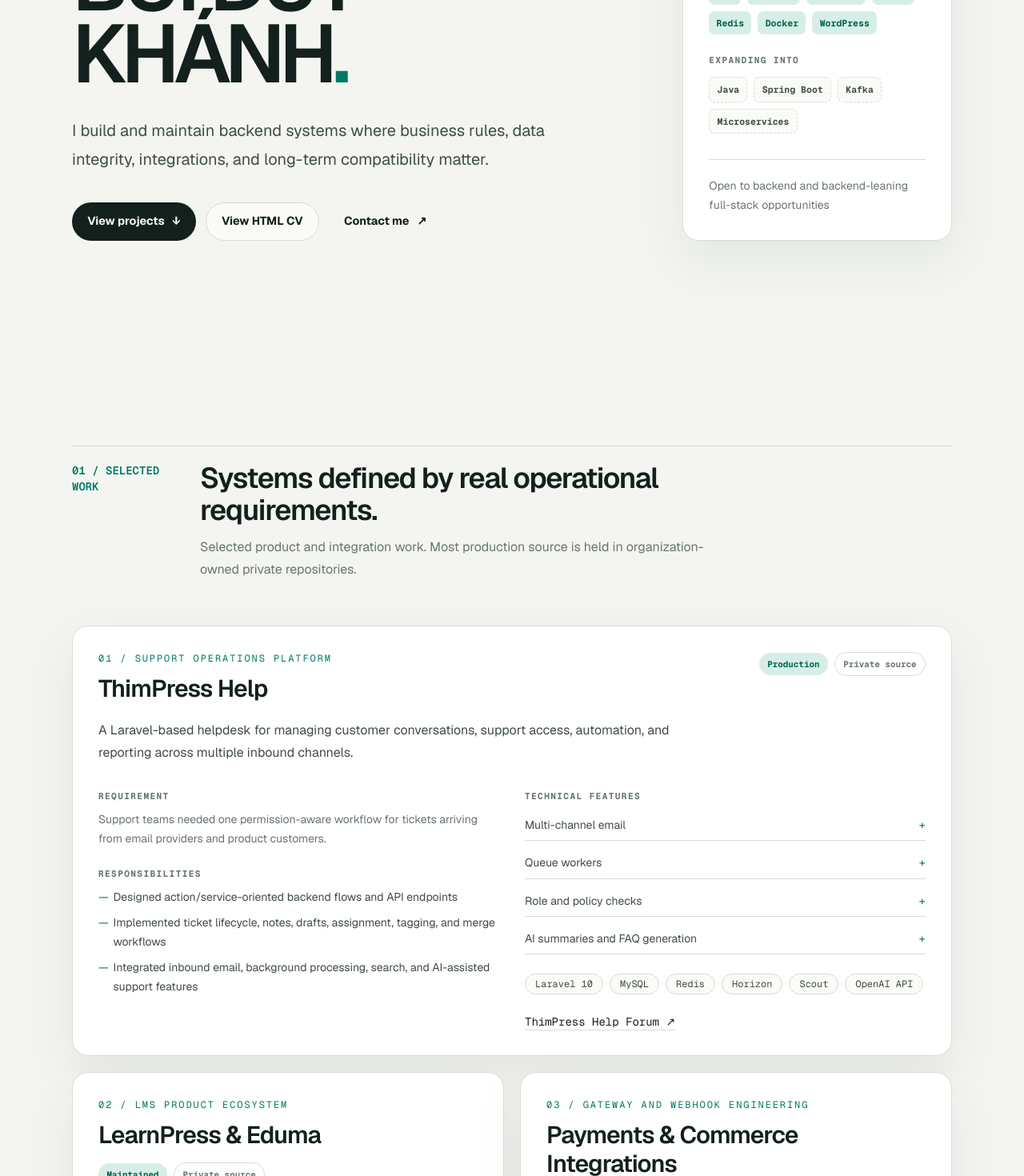
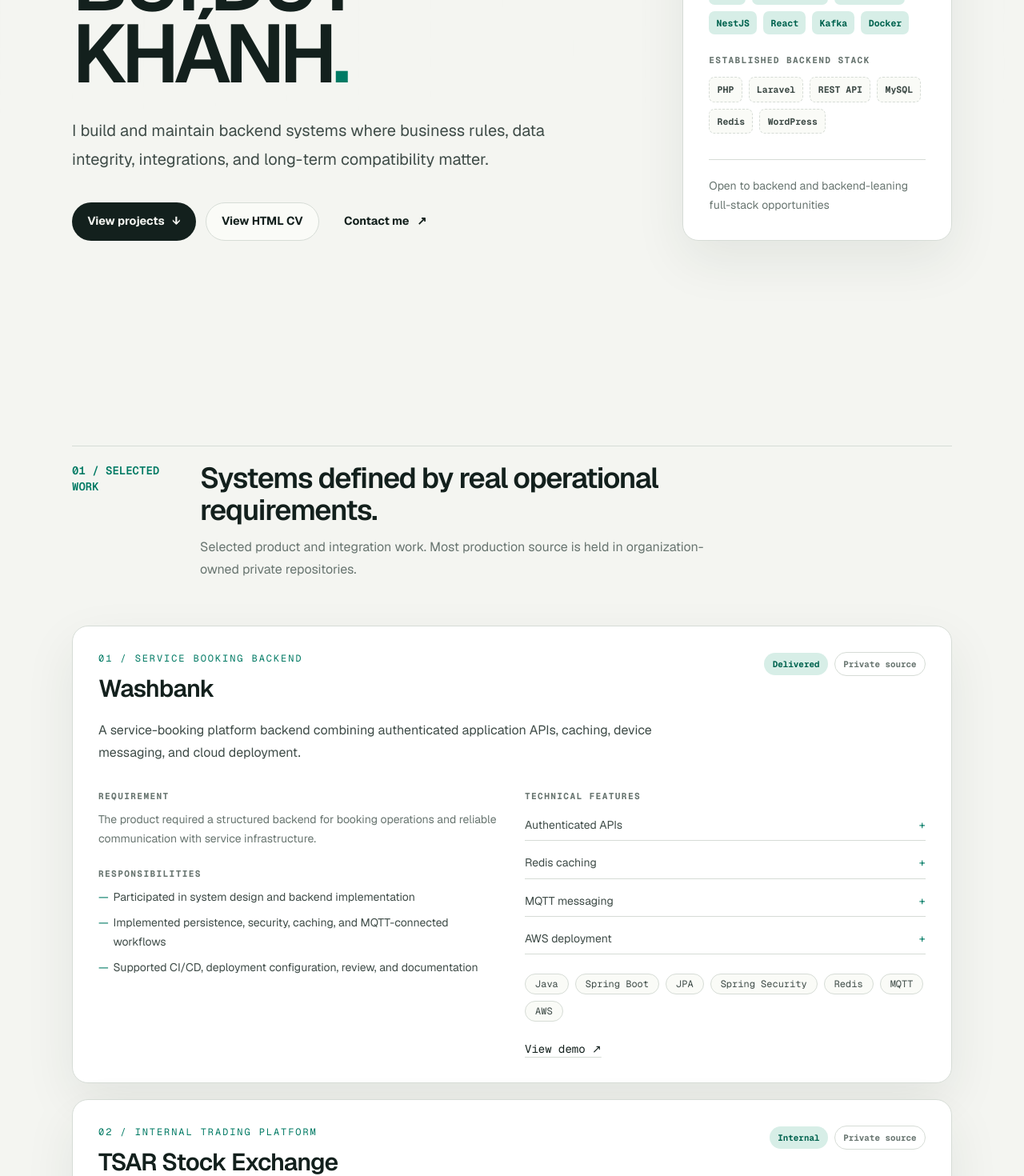
Before and after one commit to khanh510/bui-duy-khanh-portfolio, a Next.js app: page / in a window 1280 px wide. Shown: the part 460-1930 px from the top of the page at 80% size. Built offline with nearby package versions, Linux system fonts and the light colour scheme; no server answers.

Commit message:
Feature modern backend projects

```diff
--- a/src/components/sections/hero.tsx
+++ b/src/components/sections/hero.tsx
@@ -1,8 +1,8 @@
 import { Container } from "@/components/ui/container";
 import { profile } from "@/data/profile";
 
-const primaryStack = ["PHP", "Laravel", "REST API", "MySQL", "Redis", "Docker", "WordPress"];
-const expandingStack = ["Java", "Spring Boot", "Kafka", "Microservices"];
+const featuredProjectStack = ["Java", "Spring Boot", "TypeScript", "NestJS", "React", "Kafka", "Docker"];
+const establishedStack = ["PHP", "Laravel", "REST API", "MySQL", "Redis", "WordPress"];
 
 export function Hero() {
   return (
@@ -39,12 +39,12 @@
                 <dd className="mt-2 text-lg font-medium leading-7 text-[var(--heading)]">Backend logic, APIs, payments, integrations, production maintenance</dd>
               </div>
               <div>
-                <dt className="data-label">Core stack</dt>
-                <dd className="mt-3 flex flex-wrap gap-2">{primaryStack.map((item) => <span className="tech-chip" key={item}>{item}</span>)}</dd>
+                <dt className="data-label">Featured project stack</dt>
+                <dd className="mt-3 flex flex-wrap gap-2">{featuredProjectStack.map((item) => <span className="tech-chip" key={item}>{item}</span>)}</dd>
               </div>
               <div>
-                <dt className="data-label">Expanding into</dt>
-                <dd className="mt-3 flex flex-wrap gap-2">{expandingStack.map((item) => <span className="tech-chip tech-chip-muted" key={item}>{item}</span>)}</dd>
+                <dt className="data-label">Established backend stack</dt>
+                <dd className="mt-3 flex flex-wrap gap-2">{establishedStack.map((item) => <span className="tech-chip tech-chip-muted" key={item}>{item}</span>)}</dd>
               </div>
             </dl>
             <p className="mt-8 border-t border-[var(--border)] pt-5 text-sm leading-6 text-[var(--muted)]">{profile.availability}</p>
--- a/src/components/sections/projects.tsx
+++ b/src/components/sections/projects.tsx
@@ -10,7 +10,7 @@
         <SectionHeading index="01 / SELECTED WORK" title="Systems defined by real operational requirements." description="Selected product and integration work. Most production source is held in organization-owned private repositories." />
         <div className="grid gap-5 lg:grid-cols-2">
           {projects.map((project, index) => (
-            <article key={project.name} className={`project-card ${index === 0 ? "lg:col-span-2" : ""}`}>
+            <article key={project.name} className={`project-card ${index < 2 ? "lg:col-span-2" : ""}`}>
               <div className="flex flex-wrap items-start justify-between gap-4">
                 <div>
                   <p className="font-mono text-xs uppercase tracking-[0.16em] text-[var(--accent)]">0{index + 1} / {project.eyebrow}</p>
@@ -22,7 +22,7 @@
                 </div>
               </div>
               <p className="mt-5 max-w-3xl text-base leading-7 text-[var(--muted-strong)]">{project.description}</p>
-              <div className={`mt-8 grid gap-8 ${index === 0 ? "md:grid-cols-2" : ""}`}>
+              <div className={`mt-8 grid gap-8 ${index < 2 ? "md:grid-cols-2" : ""}`}>
                 <div>
                   <p className="data-label">Requirement</p>
                   <p className="mt-2 text-sm leading-6 text-[var(--muted)]">{project.problem}</p>
--- a/src/data/experience.ts
+++ b/src/data/experience.ts
@@ -12,6 +12,7 @@
       "Developed and maintained WordPress and LearnPress features, including custom data models, REST APIs, GDPR flows, subscriptions, and backward-compatible OOP refactors.",
       "Delivered booking and event workflows and more than ten payment gateway integrations using REST APIs and webhooks.",
       "Contributed to a Spring Boot service-booking backend using JPA, Spring Security, Redis, MQTT, and AWS deployment tooling.",
+      "Contributed to a TypeScript/NestJS platform with a React/Next.js dashboard, Prisma, PostgreSQL, Redis, Kafka, TimescaleDB, and Docker.",
     ],
     technologies: [
       "PHP",
--- a/src/data/profile.ts
+++ b/src/data/profile.ts
@@ -7,12 +7,12 @@
   location: "Hanoi, Vietnam",
   email: "khanh510.dk@gmail.com",
   summary:
-    "Backend developer building production web systems, REST APIs, payment flows, and third-party integrations with PHP, Laravel, and database-backed architectures.",
+    "Backend developer with recent Java/Spring Boot and TypeScript/NestJS project work, backed by production experience in PHP, Laravel, REST APIs, payments, and third-party integrations.",
   intro:
     "I build and maintain backend systems where business rules, data integrity, integrations, and long-term compatibility matter.",
   about: [
     "My professional work centers on PHP, Laravel, and WordPress products: designing business logic, REST APIs, database-backed workflows, background jobs, payment integrations, and connections to third-party services.",
-    "I am comfortable working inside mature production codebases—debugging behavior, improving query performance, and evolving architecture without breaking existing users. I am also expanding my backend stack through Java and Spring Boot, with continued work around Redis, messaging, containers, and service-oriented systems.",
+    "I am comfortable working inside mature production codebases—debugging behavior, improving query performance, and evolving architecture without breaking existing users. Recent projects have extended my stack into Java/Spring Boot and TypeScript/NestJS systems using React, Redis, Kafka, MQTT, TimescaleDB, Docker, and service-oriented patterns.",
   ],
   availability: "Open to backend and backend-leaning full-stack opportunities",
   cvPath: "/resume",
--- a/src/data/projects.ts
+++ b/src/data/projects.ts
@@ -1,6 +1,6 @@
 import type { Project } from "@/types/portfolio";
 
-export const projects: Project[] = [
+const projectItems: Project[] = [
   {
     name: "ThimPress Help",
     eyebrow: "Support operations platform",
@@ -94,13 +94,22 @@
       "Worked with API service modules and supporting development infrastructure",
       "Kept implementation details and source access private",
     ],
-    technologies: ["TypeScript", "NestJS", "Prisma", "PostgreSQL", "Redis", "Kafka", "TimescaleDB", "Docker"],
-    features: ["NestJS API service", "Prisma data layer", "Redis and Kafka infrastructure", "Docker-based local services"],
+    technologies: ["TypeScript", "NestJS", "React", "Next.js", "Prisma", "PostgreSQL", "Redis", "Kafka", "TimescaleDB", "Docker"],
+    features: ["NestJS API service", "React/Next.js dashboard", "Redis and Kafka infrastructure", "Docker-based local services"],
     status: "Internal",
     links: [{ label: "TSAR Link", href: "https://tsarlink.ai/" }],
     sourcePrivate: true,
   },
 ];
 
+const projectPriority = new Map([
+  ["Washbank", 1],
+  ["TSAR Stock Exchange", 2],
+]);
+
+export const projects = [...projectItems].sort(
+  (first, second) => (projectPriority.get(first.name) ?? Number.MAX_SAFE_INTEGER) - (projectPriority.get(second.name) ?? Number.MAX_SAFE_INTEGER),
+);
+
 // TODO: Add the Windows/RS485 device integration and camera monitoring projects
 // once scope, responsibilities, technologies, and disclosure permissions are confirmed.
--- a/src/data/skills.ts
+++ b/src/data/skills.ts
@@ -1,9 +1,9 @@
 import type { SkillGroup } from "@/types/portfolio";
 
 export const skillGroups: SkillGroup[] = [
+  { title: "Recent project stack", description: "Applied across Washbank and TSAR; continuing deeper practice", skills: ["Java", "Spring Boot", "TypeScript", "NestJS", "React", "Next.js", "Microservices", "Kafka", "TimescaleDB", "Docker"] },
   { title: "Backend & APIs", description: "Primary production foundation", skills: ["PHP 8", "Laravel", "REST APIs", "Webhooks", "Background jobs", "WordPress"] },
   { title: "Data & caching", description: "Data integrity and runtime performance", skills: ["MySQL", "MariaDB", "SQL", "Schema design", "Query optimization", "Redis"] },
   { title: "Cloud & delivery", description: "Shipping and operating applications", skills: ["Docker", "Git", "GitHub Actions", "Bitbucket Pipelines", "CI/CD", "AWS", "Nginx"] },
   { title: "Integrations", description: "External systems and transaction flows", skills: ["Payment gateways", "Third-party APIs", "OpenAI API", "MCP Server", "Email providers", "MQTT"] },
-  { title: "Currently expanding", description: "Current projects and deeper backend practice", skills: ["Java", "Spring Boot", "TypeScript", "NestJS", "Microservices", "Kafka", "TimescaleDB"], expanding: true },
 ];
```
